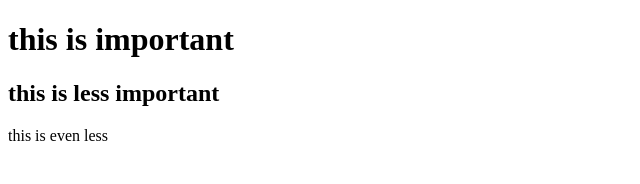
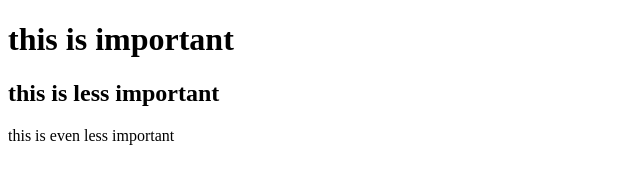
Before and after one commit to MrWeiDaren/289.101, a plain HTML site: page page 1.html in a window 1280 px wide. Shown: the full height of the page, 0-640 px from the left. Drawn offline with Linux system fonts and the light colour scheme.

Commit message:
added impotant

```diff
--- a/page 1.html
+++ b/page 1.html
@@ -8,7 +8,7 @@
 
         <h1>this is important</h1>
         <h2>this is less important</h2>
-        <p>this is even less</p>
+        <p>this is even less important</p>
 
 
     </body>
```
Also changed, not shown: 1 other file.
